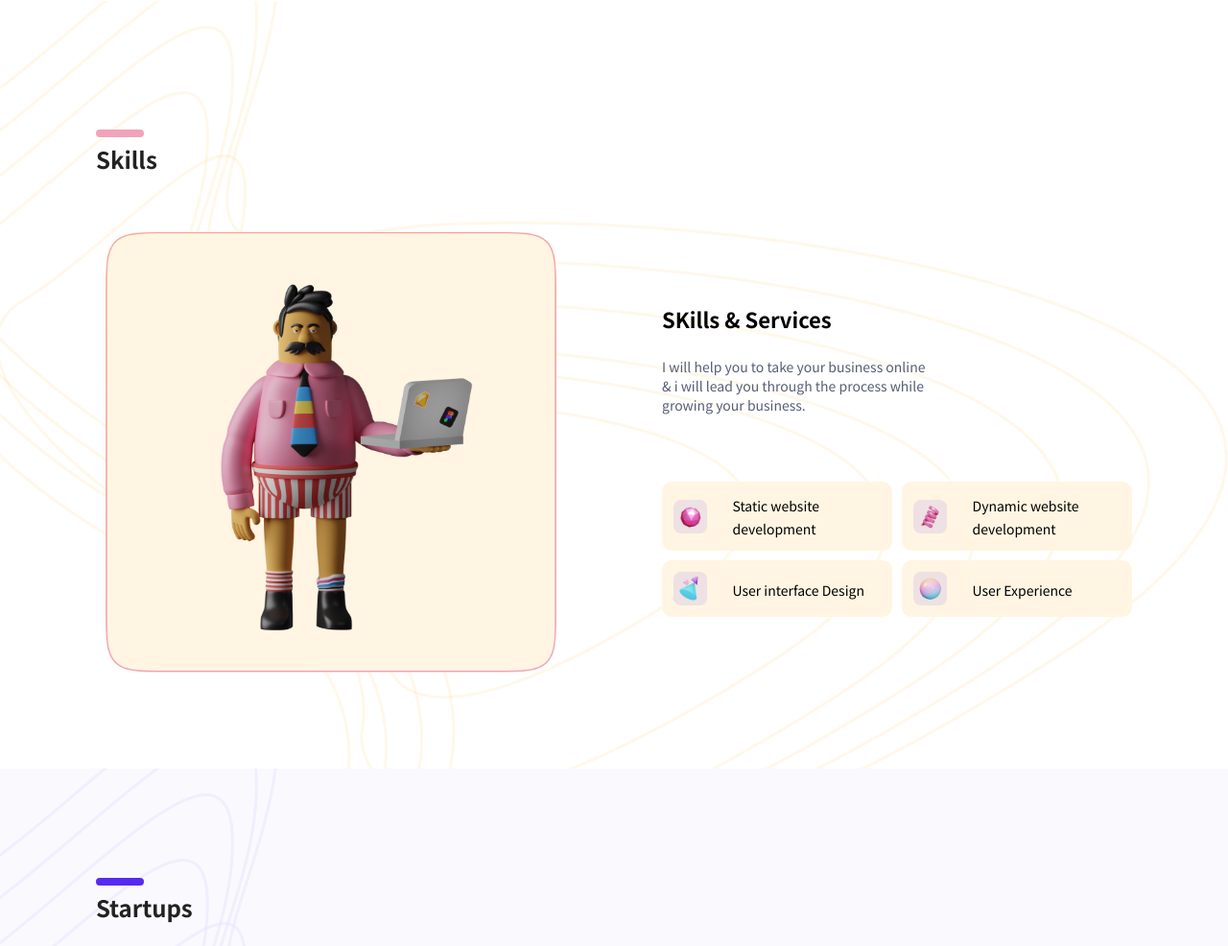
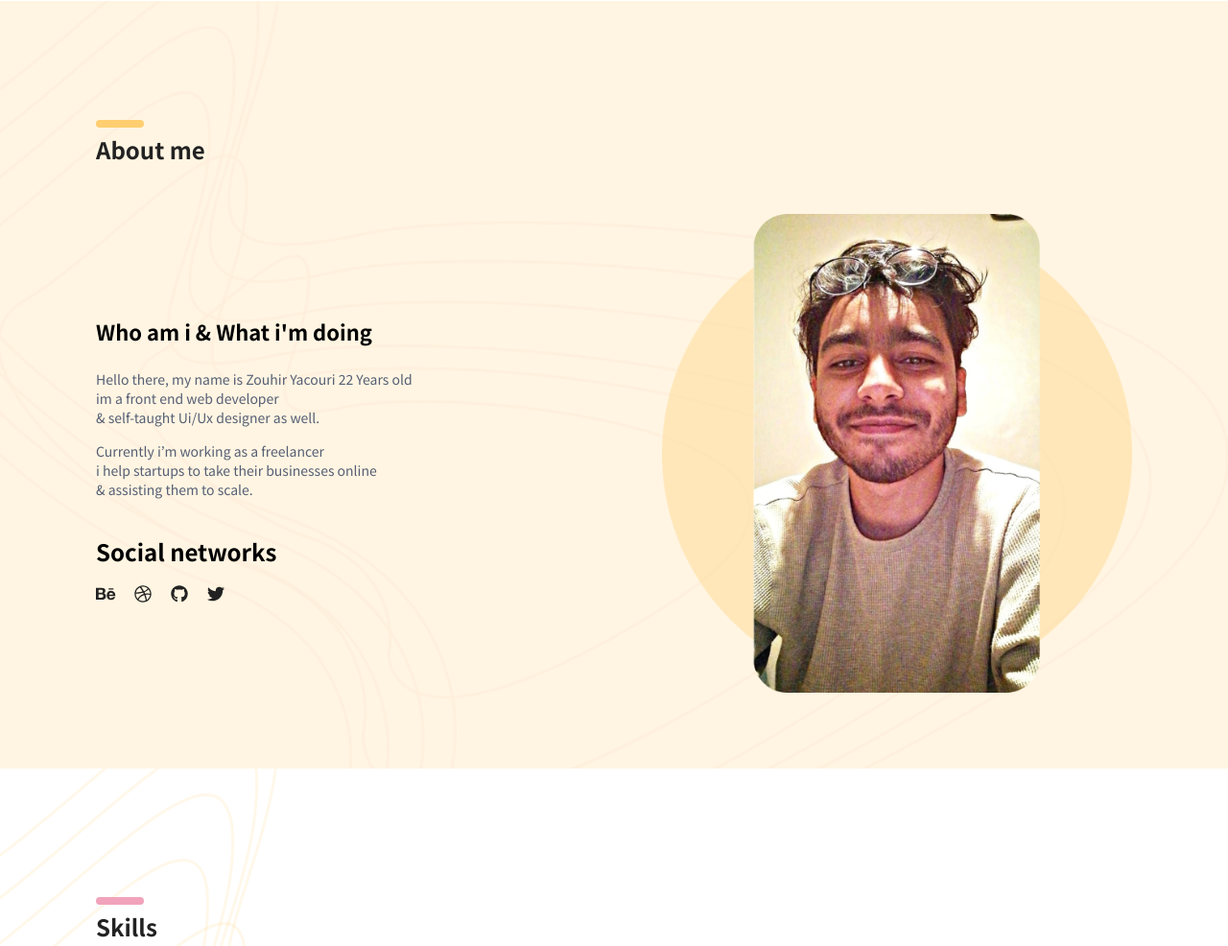
Before and after one commit to Yacouri/yacouri-gatsby-portfolio, a Gatsby site: page / in a window 1280 px wide. Shown: the part 899-1885 px from the top of the page at 96% size. Built offline with nearby package versions, Linux system fonts and the light colour scheme; Gatsby itself is replaced by a stand-in of ours.

```diff
--- a/src/components/About/About.js
+++ b/src/components/About/About.js
@@ -1,26 +1,56 @@
 import React from "react";
 import { colors } from "../../global/colors";
-import { Container } from "../../global/style";
+import { Container, Row, SectionInfo } from "../../global/style";
 import PageTitle from "../PageTitle/PageTitle";
-import MiniCard from "./miniCard";
-import WideCard from "./wideCard";
-import { AboutCardsWrapper } from "./style";
+import { FontAwesomeIcon } from "@fortawesome/react-fontawesome";
+import TomatoLines from "../../images/tomato-lines.png";
+import { media } from "../../global/media";
+import {
+  faGithub,
+  faTwitter,
+  faDribbble,
+  faBehance,
+} from "@fortawesome/free-brands-svg-icons";
+import Yacouri from "../../images/yacouri.png";
 
 const About = () => {
   return (
-    <Container bgColor={colors.lightYellow}>
+    <Container bgColor={colors.lightYellow} bgImage={TomatoLines}>
       <section>
         <PageTitle title="About me" color={colors.yellow} />
-        <AboutCardsWrapper>
-          <div className="one-four">
-            <MiniCard />
-            <WideCard />
-          </div>
-          <div className="four-one">
-            <WideCard />
-            <MiniCard />
-          </div>
-        </AboutCardsWrapper>
+        <Row gap100>
+          <SectionInfo id="about">
+            <h2 className="title">Who am i & What i'm doing</h2>
+            <p className="caption">
+              Hello there, my name is Zouhir Yacouri 22 Years old <br />
+              im a front end web developer <br />
+              & self-taught Ui/Ux designer as well.
+            </p>
+            <p className="caption ">
+              Currently i’m working as a freelancer <br />
+              i help startups to take their businesses online <br />
+              & assisting them to scale.
+            </p>
+            <h2 className="title-two">Social networks</h2>
+            <span className="social-icons">
+              <a href={media.behance} target="_blank" rel="noreferrer">
+                <FontAwesomeIcon icon={faBehance} />
+              </a>
+              <a href={media.dribbble} target="_blank" rel="noreferrer">
+                <FontAwesomeIcon icon={faDribbble} />
+              </a>
+              <a href={media.github} target="_blank" rel="noreferrer">
+                <FontAwesomeIcon icon={faGithub} />
+              </a>
+              <a href={media.twitter} target="_blank" rel="noreferrer">
+                <FontAwesomeIcon icon={faTwitter} />
+              </a>
+            </span>
+          </SectionInfo>
+          <SectionInfo className="img-section">
+            <img src={Yacouri} alt="Zouhir Yacouri"/>
+          </SectionInfo>
+        </Row>
       </section>
     </Container>
   );
--- a/src/components/Navbar/style.js
+++ b/src/components/Navbar/style.js
@@ -21,16 +21,12 @@
   }
   // media queries
   ${breakpoints.xLarge} {
-    background-color: ${colors.primary};
     width: 100%;
     grid-template-columns: 1fr 3fr 1fr;
   }
   ${breakpoints.large} {
-    background-color: ${colors.dribbble};
   }
   ${breakpoints.medium} {
-    background-color: ${colors.yellow};
-    background-color: ${colors.lightTomato};
     width: 100%;
     grid-auto-flow: row;
     grid-template-columns: none;
@@ -50,7 +46,6 @@
     }
   }
   ${breakpoints.small} {
-    background-color: ${colors.lightTomato};
     width: 100%;
     grid-auto-flow: row;
     grid-template-columns: none;
--- a/src/components/Startups/Startups.js
+++ b/src/components/Startups/Startups.js
@@ -14,7 +14,7 @@
   return (
     <Container id="clients" bgImage={VioletLines} bgColor={colors.lightViolet}>
       <section>
-        <PageTitle title="Startups" color={colors.primary} />
+        <PageTitle title="Clients" color={colors.primary} />
         <Row>
           <SectionInfo>
             <h2 className="title">Worked with</h2>
--- a/src/global/style.js
+++ b/src/global/style.js
@@ -102,6 +102,11 @@
     font-weight: 700;
     line-height: 50px;
   }
+  .title-two {
+    margin-top: 30px;
+    font-weight: 700;
+    line-height: 50px;
+  }
   .caption {
     font-size: 16px;
     font-weight: 400;
@@ -113,6 +118,21 @@
     font-weight: 400;
     margin-top: 30px;
     color: ${colors.secondary};
+  }
+  .social-icons {
+    a {
+      svg{
+        color: ${colors.black};
+        font-size: 18px;
+        margin: 10px 20px 0px 0px ;
+        transition: 0.2s;
+      }
+      &:hover {
+        svg {
+          color: ${colors.primary};
+        }
+      }
+    }
   }
   img {
     width: 100%;
@@ -137,20 +157,29 @@
     h1,
     .home-caption,
     .caption,
-    .title {
+    .title,
+    .title-two {
       text-align: center;
     }
     img {
       width: 100%;
     }
-  }
-  ${breakpoints.small} {
-    margin-top: 0px;
-    .title {
-      text-align: center;
-    }
-    img {
-      width: 100%;
+    .social-icons {
+      margin: 0 auto;
+      a {
+        text-align: center;
+        svg{
+          color: ${colors.black};
+          font-size: 18px;
+          margin: 10px 20px 0px 0px ;
+          transition: 0.2s;
+        }
+        &:hover {
+          svg {
+            color: ${colors.primary};
+          }
+        }
+      }
     }
   }
 `;
--- a/src/pages/index.js
+++ b/src/pages/index.js
@@ -7,7 +7,7 @@
 import "@fontsource/noto-sans-jp/400.css";
 import "@fontsource/noto-sans-jp/500.css";
 import "@fontsource/noto-sans-jp/700.css";
-// import About from "../components/About/About";
+import About from "../components/About/About";
 import Skills from "../components/Skills/Skills";
 import Startups from "../components/Startups/Startups";
 import SharedProjects from "../components/SharedProjects/SharedProjects";
@@ -17,7 +17,7 @@
   return (
     <Layout>
       <Home />
-      {/* <About /> */}
+      <About />
       <Skills />
       <Startups />
       <SharedProjects />
```
Also changed, not shown: src/components/About/miniCard.js (deleted, +0 -18 lines), src/components/About/style.js (+0 -58 lines), src/components/About/wideCard.js (deleted, +0 -24 lines), src/components/Blog/style.js (+11 -0 lines), src/images/yacouri.png (added).
